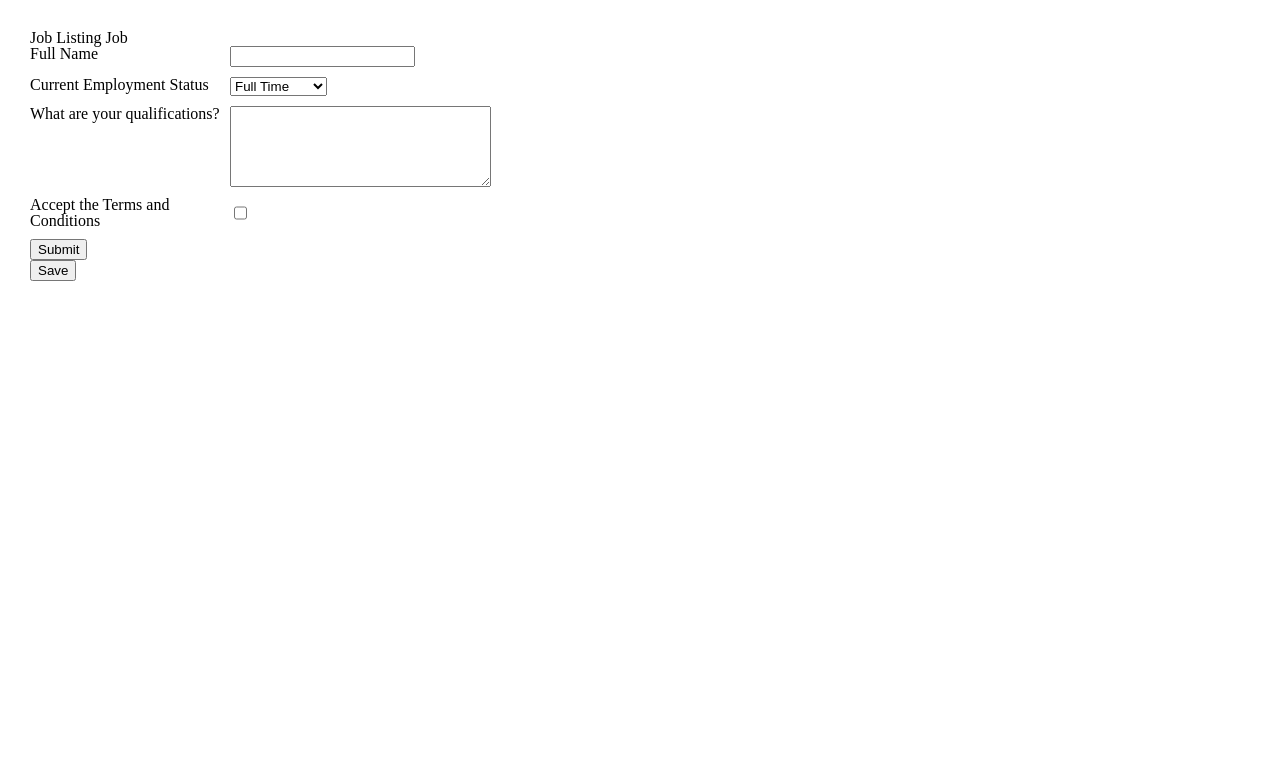
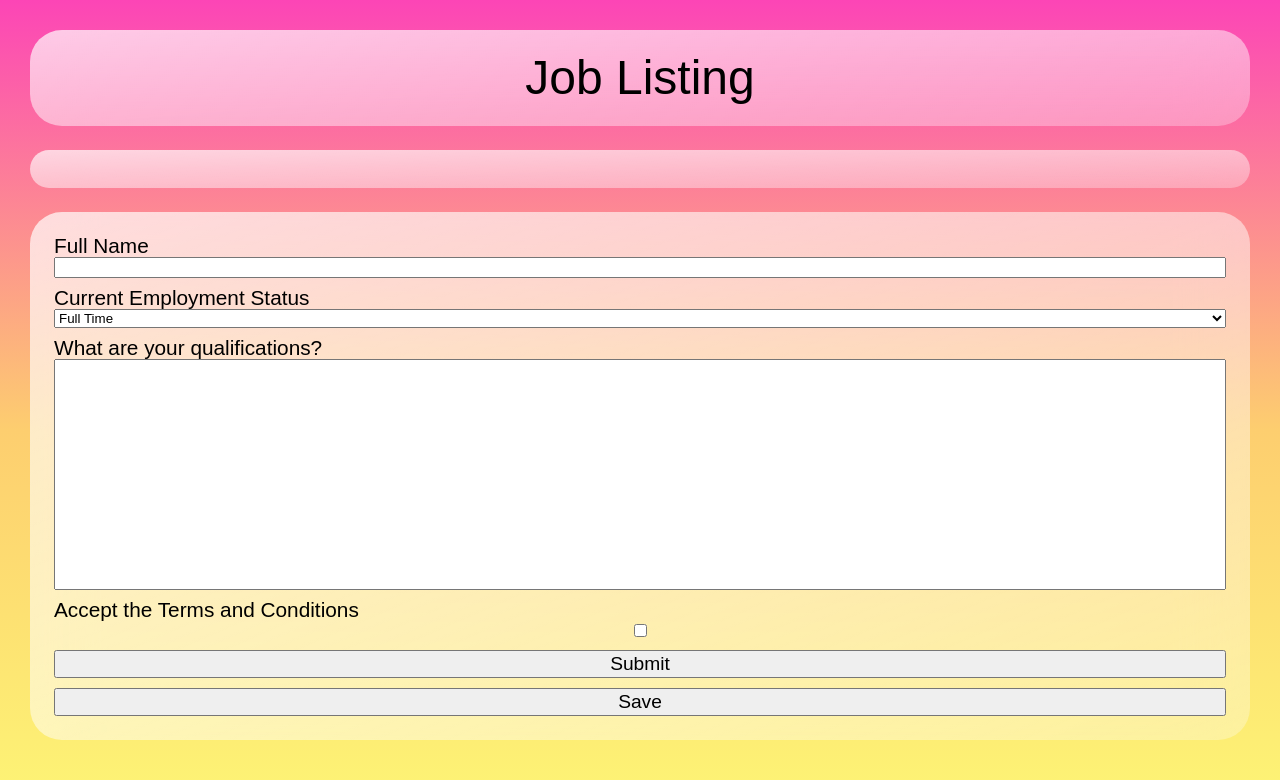
Before and after one commit to Farr0232/mtm6302-exercise-3, a plain HTML site: page index.html in a window 1280 px wide. Drawn offline with Linux system fonts and the light colour scheme; a web font is replaced by a local one.

Commit message:
adds styling to page, fixes html. Final Commit.

```diff
--- a/css/style.css
+++ b/css/style.css
@@ -50,13 +50,57 @@ table {
 
 /* Form */
 body{
+    font-family: azo-sans-web, sans-serif;;
     padding: 30px;
+    min-height: 100vh;
+    background: rgb(252, 252, 136);
+    background: linear-gradient(0deg, rgb(253, 250, 118) 0%, rgb(253, 206, 111) 50%, rgb(252, 69, 182) 100%);
 }
+
+h1{
+    font-size: 3rem;
+    text-align: center;
+    background: white;
+    background: linear-gradient(to right bottom,
+     rgba(255, 255, 255, 0.7),
+     rgba(255, 255, 255,0.3)
+     );
+    border-radius: 2rem;
+    z-index: 2;
+    backdrop-filter: blur(2rem);
+    padding: 1.5rem;
+}
+
+.timeDate {
+    text-align: center;
+    background: white;
+    background: linear-gradient(to right bottom,
+     rgba(255, 255, 255, 0.7),
+     rgba(255, 255, 255,0.3)
+     );
+    border-radius: 2rem;
+    z-index: 2;
+    backdrop-filter: blur(2rem);
+    padding: 1.2rem;
+    margin-top: 1.5rem;
+}
+
 .form{
     display: grid;
     grid-gap: 10px;
+    background: white;
+    background: linear-gradient(to right bottom,
+     rgba(255, 255, 255, 0.7),
+     rgba(255, 255, 255,0.3)
+     );
+    border-radius: 2rem;
+    z-index: 2;
+    backdrop-filter: blur(2rem);
+    padding: 1.5rem;
+    margin-top: 1.5rem;
 }
 .form-group{
+    font-size: 1.3rem;
     display: grid;
     grid-template-columns: 200px 1fr;
     justify-items: left;
@@ -64,10 +108,24 @@ body{
 .form-group.btns{
     display: flex;
     grid-gap: 10px;
+    flex-direction: column;
 }
-@media screen and (max-width:600px) {
-    .form-group, .btns{
+#btnSubmit{
+    cursor: pointer;
+    font-size: 1.2rem;
+    font-family: azo-sans-web, sans-serif;;
+}
+#btnSave{
+    cursor: pointer;
+    font-size: 1.2rem;
+    font-family: azo-sans-web, sans-serif;;
+}
+
+#terms {
+    cursor: pointer;
+}
+
+.form-group, .btns{
         display: flex;
         flex-direction: column;
     }
-}
--- a/index.html
+++ b/index.html
@@ -6,17 +6,19 @@
     <meta http-equiv="X-UA-Compatible" content="IE=edge">
     <meta name="viewport" content="width=device-width, initial-scale=1.0">
     <title>MTM6302-exercise-3</title>
-    <!-- Stylesheet -->
+    <!-- Adobe Font link -->
+    <link rel="stylesheet" href="https://use.typekit.net/mft0mzc.css">
+    <!-- Custom CSS -->
     <link rel="stylesheet" href="css/style.css">
 </head>
 
 <body>
-    <h1>Job Listing Job</h1>
+    <h1>Job Listing</h1>
     <div class="timeDate" id="timeDate"></div>
     <form class="form" id="form" action="#" method="post">
         <div class="form-group">
             <label for="fullname">Full Name</label>
-            <input type="text" name="fullname" id="fullName">
+            <input type="text" name="fullname" id="fullName" autocomplete="off">
         </div>
         <div class="form-group">
             <label>Current Employment Status</label>
@@ -28,7 +30,7 @@
         </div>
         <div class="form-group">
             <label>What are your qualifications?</label>
-            <textarea id="qual" name="textBox" cols="30" rows="5" required></textarea>
+            <textarea id="qual" name="textBox" cols="30" rows="15" style="resize: none;" required></textarea>
         </div>
         <div class="form-group">
             <label for="terms"> Accept the Terms and Conditions</label>
@@ -36,9 +38,9 @@
         </div>
         <div class="form-group btns">
             <input id="btnSubmit" type="submit" value="Submit">
+            <button id="btnSave" value="Save">Save</button>
         </div>
     </form>
-    <button id="btnSave" value="Save">Save</button>
 
     <!-- Script -->
     <script src="js/script.js"></script>
```
